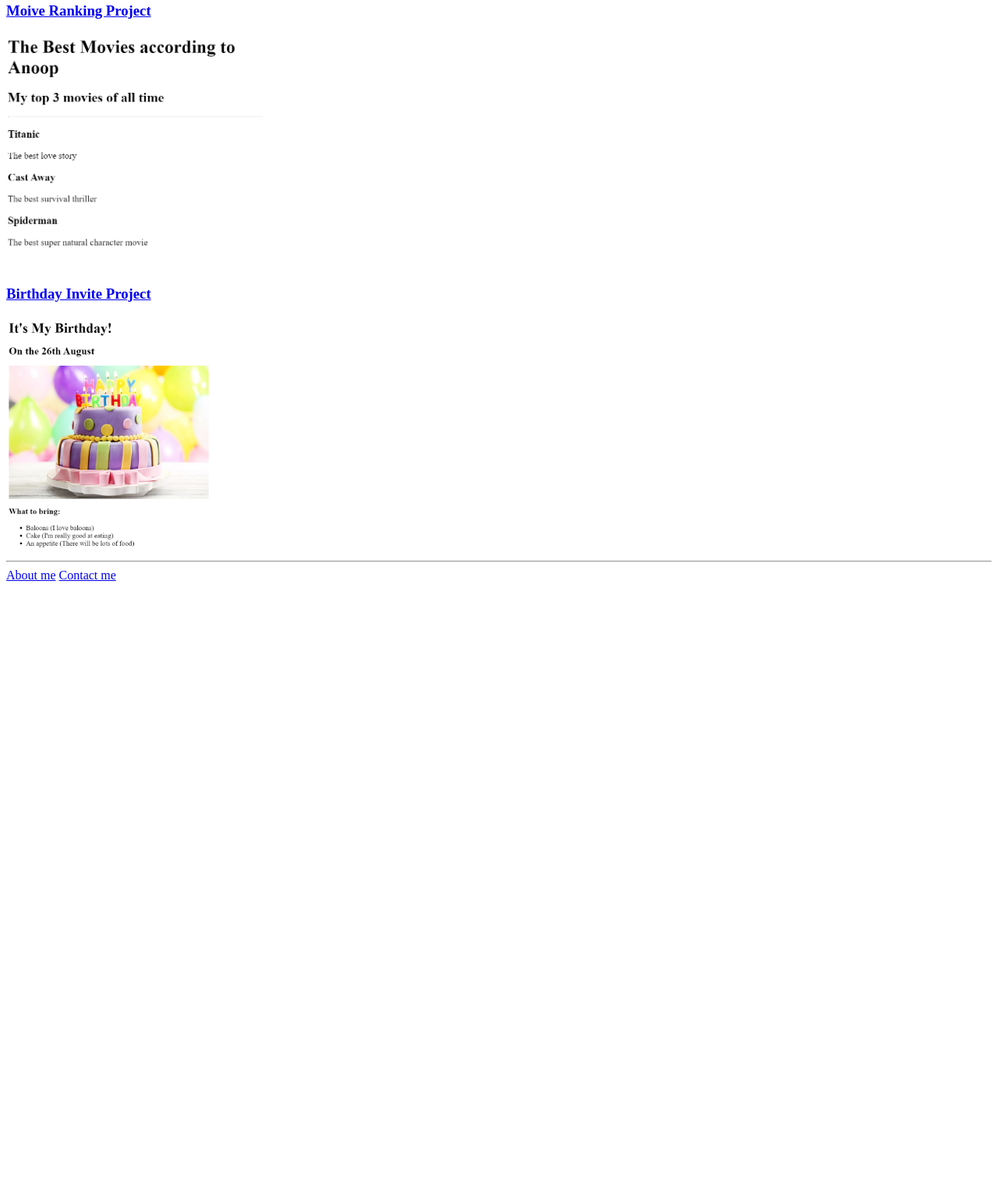
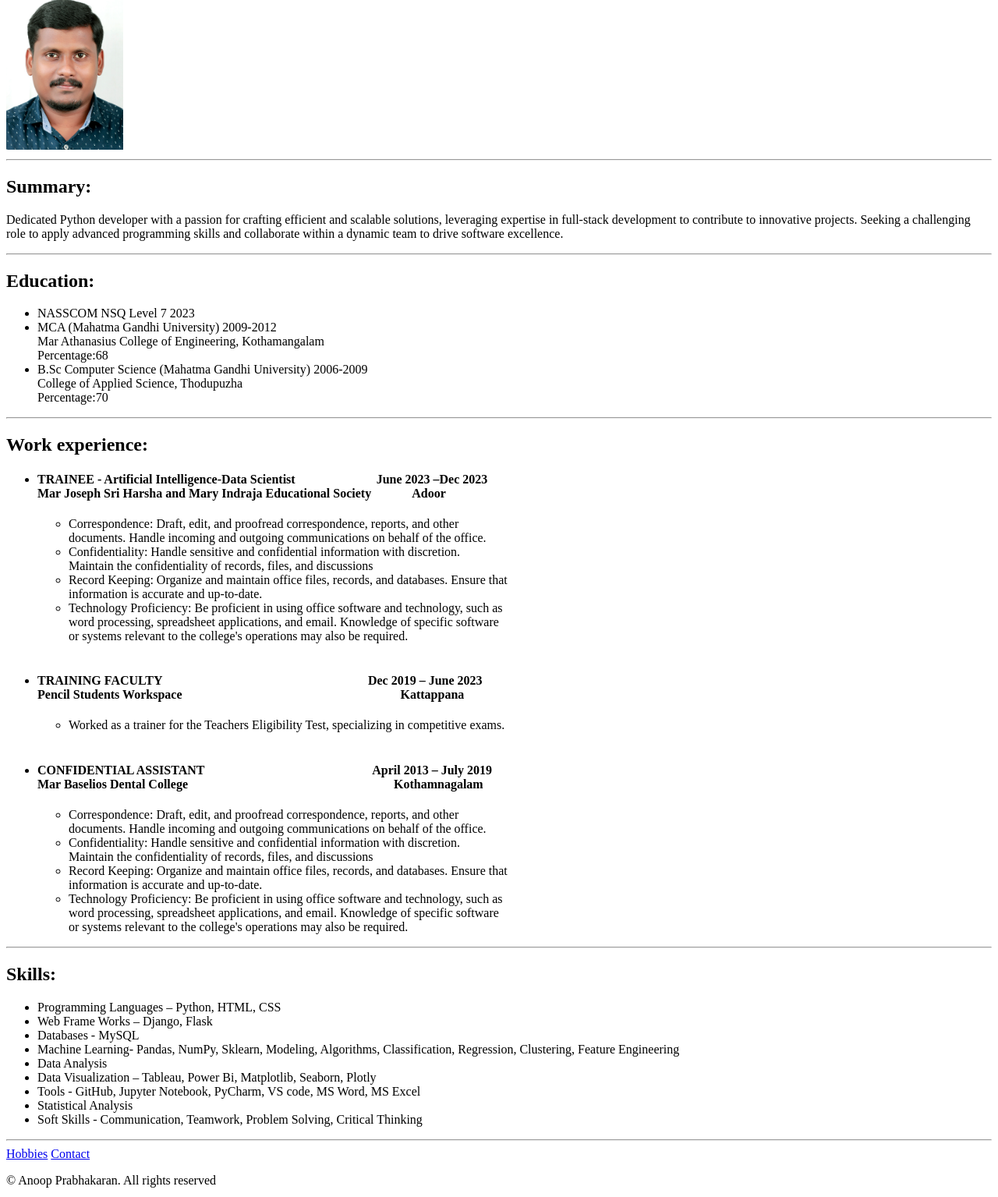
Before and after one commit to Anoop404/html-portfolio, a plain HTML site: page index.html in a window 1280 px wide. Shown: the part 145-1680 px from the top of the page at 78% size. Before the commit the page ends 900 px from the top, so only its background shows below. Drawn offline with Linux system fonts and the light colour scheme.

Commit message:
Add files via upload

```diff
--- a/index.html
+++ b/index.html
@@ -1,38 +1,91 @@
-<!-- TODO 1: Create the HTML Boilerplate -->
-
-<!-- TODO 2: Add Your previous projects' HTML into the public folder -->
-
-<!-- TODO 3: Take screenshots of your project previews and add the images to the images folder -->
-
-<!-- TODO 4: Add titles/subtitles etc. -->
-
-<!-- TODO 5: Add a link to the project pages -->
-
-<!-- TODO 6: Add images to show the project previews
-HINT for TODO 6: You can use the height attribute set to 200 to make the image smaller:
-https://developer.mozilla.org/en-US/docs/Web/HTML/Element/img#attr-height -->
-
-<!-- TODO 7: Add the Contact Me and About Me page links -->
-
 <!DOCTYPE html>
 <html lang="en">
 <head>
     <meta charset="UTF-8">
     <meta http-equiv="X-UA-Compatible" content="IE=edge">
     <meta name="viewport" content="width=device-width, initial-scale=1.0">
-    <title>Portfolio</title>
+    <title>My Resume</title>
+    <style>
+        .tab1 {
+            tab-size: 16;
+        }
+    </style>
 </head>
 <body>
-    <h1>Anoop's Portfolio</h1>
-    <h2>I am a Web Developer</h2>
-    <hr />
-    <h3><a href="./public/movie-ranking.html"> Moive Ranking Project </a></h3>
-    <img src="./assets/images/Movie _ranking.png" height="300" alt="Movies Ranking" />
-    <br />
-    <h3><a href="./public/birthday-invite.html"> Birthday Invite Project </a></h3>
-    <img src="./assets/images/birthday_invite.png" height="300" alt="Birthday cake" />
-    <hr />
-    <a href="./public/about.html">About me</a>
-    <a href="./public/contact.html">Contact me</a>
+    <h1>Anoop Prabhakaran</h1>
+    <h2>Web Developer</h2>
+    <hr/>
+    <img src="./assets/images/Anoop Prabhakaran B01475.jpg" height="200" width="150"/>
+    <hr/>
+    <h2>Summary:</h2>
+        <p>Dedicated Python developer with a passion for crafting
+        efficient and scalable solutions, leveraging expertise in
+        full-stack development to contribute to innovative projects.
+        Seeking a challenging role to apply advanced programming skills
+        and collaborate within a dynamic team to drive software excellence.</p>
+        <hr/>
+    <h2>Education:</h2>
+        <ul>
+            <li>NASSCOM NSQ Level 7  2023</li>
+            <li>MCA (Mahatma Gandhi University) 2009-2012 <br> Mar Athanasius College of Engineering, Kothamangalam <br>Percentage:68
+            <li>B.Sc Computer Science (Mahatma Gandhi University) 2006-2009 <br> College of Applied Science, Thodupuzha <br> Percentage:70</li>
+        </ul>
+    <hr/>
+    <h2>Work experience:</h2>
+        <ul>
+            <h4><li>
+                TRAINEE - Artificial Intelligence-Data Scientist &emsp;&emsp;&emsp;&emsp;&emsp;&emsp; June 2023 –Dec 2023
+            <br>
+            Mar Joseph Sri Harsha and Mary Indraja Educational Society &emsp;&emsp;&emsp;Adoor
+            </li></h4>
+            <ul>
+                <li>Correspondence: Draft, edit, and proofread correspondence, reports, and other <br> documents. Handle incoming and outgoing communications on behalf of the office.</li>
+                <li>Confidentiality: Handle sensitive and confidential information with discretion.<br> Maintain the confidentiality of records, files, and discussions</li>
+                <li>Record Keeping: Organize and maintain office files, records, and databases. Ensure that <br> information is accurate and up-to-date.</li>
+                <li>Technology Proficiency: Be proficient in using office software and technology, such as <br> word processing, spreadsheet applications, and email. Knowledge of specific software <br> or systems relevant to the college's operations may also be required.</li>
+            </ul>
+            <br>
+            <h4><li>
+                TRAINING FACULTY &emsp;&emsp;&emsp;&emsp;&emsp;&emsp;&emsp;&emsp;&emsp;&emsp;&emsp;&emsp;&emsp;&emsp;&emsp;&emsp; Dec 2019 – June 2023
+                <br>
+                Pencil Students Workspace &emsp;&emsp;&emsp;&emsp;&emsp;&emsp;&emsp;&emsp;&emsp;&emsp;&emsp;&emsp;&emsp;&emsp;&emsp;&emsp;&emsp; Kattappana
+                </li></h4>
+                <ul>
+                    <li>Worked as a trainer for the Teachers Eligibility Test, specializing in competitive exams.</li>
+                </ul>
+            <br>
+            <h4><li>
+                CONFIDENTIAL ASSISTANT &emsp;&emsp;&emsp;&emsp;&emsp;&emsp;&emsp;&emsp;&emsp;&emsp;&emsp;&emsp;&emsp; April 2013 – July 2019
+                <br>
+                Mar Baselios Dental College &emsp;&emsp;&emsp;&emsp;&emsp;&emsp;&emsp;&emsp;&emsp;&emsp;&emsp;&emsp;&emsp;&emsp;&emsp;&emsp;  Kothamnagalam
+                </li></h4>
+                <ul>
+                    <li>Correspondence: Draft, edit, and proofread correspondence, reports, and other <br> documents. Handle incoming and outgoing communications on behalf of the office.</li>
+                    <li>Confidentiality: Handle sensitive and confidential information with discretion.<br> Maintain the confidentiality of records, files, and discussions</li>
+                    <li>Record Keeping: Organize and maintain office files, records, and databases. Ensure that <br> information is accurate and up-to-date.</li>
+                    <li>Technology Proficiency: Be proficient in using office software and technology, such as <br> word processing, spreadsheet applications, and email. Knowledge of specific software <br> or systems relevant to the college's operations may also be required.</li>
+                </ul>
+
+        </ul>
+    <hr>
+    <h2>Skills:</h2>
+    <ul>
+        <li>Programming Languages – Python, HTML, CSS</li>
+        <li>Web Frame Works – Django, Flask</li>
+        <li>Databases - MySQL</li>
+        <li>Machine Learning- Pandas, NumPy, Sklearn, Modeling, Algorithms, Classification, Regression, Clustering, Feature Engineering</li>
+        <li>Data Analysis</li>
+        <li>Data Visualization – Tableau, Power Bi, Matplotlib, Seaborn, Plotly</li>
+        <li>Tools - GitHub, Jupyter Notebook, PyCharm, VS code, MS Word, MS Excel</li>
+        <li>Statistical Analysis</li>
+        <li>Soft Skills - Communication, Teamwork, Problem Solving, Critical Thinking</li>
+    </ul>
+    <hr>
+    <a href="./hobbies.html">Hobbies</a>
+    <a href="./contact.html">Contact</a>
+    <footer>
+        <p>© Anoop Prabhakaran. All rights reserved</p>
+    </footer>
+
 </body>
 </html>
```
Also changed, not shown: contact.html (added, +14 -0 lines), hobbies.html (added, +18 -0 lines), assets/images/Anoop Prabhakaran B01475.jpg (added).
